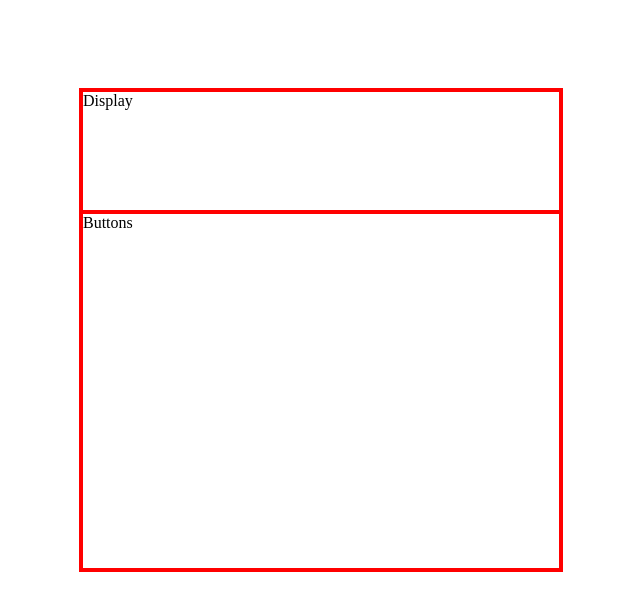
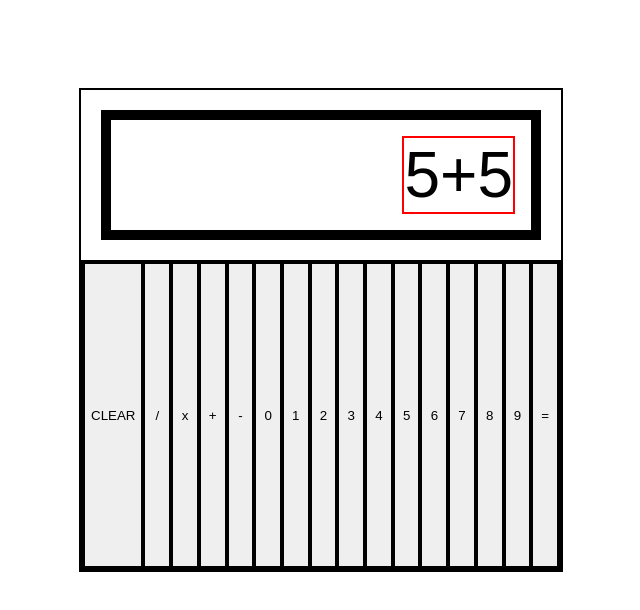
Before and after one commit to benkhuber/calculator, a plain HTML site: page index.html in a window 1280 px wide. Shown: the whole page, without its empty margins (319-959 px from the left). Drawn offline with Linux system fonts and the light colour scheme.

Commit message:
GUI updates

```diff
--- a/index.html
+++ b/index.html
@@ -10,8 +10,27 @@
 </head>
 <body>
     <div class="container">
-        <div class="display">Display</div>
-        <div class="buttons">Buttons</div>
+        <div class="displaybox">
+            <div class="display">5+5</div>
+        </div>
+        <div class="buttons">
+            <button>CLEAR</button>
+            <button>/</button>
+            <button>x</button>
+            <button>+</button>
+            <button>-</button>
+            <button>0</button>
+            <button>1</button>
+            <button>2</button>
+            <button>3</button>
+            <button>4</button>
+            <button>5</button>
+            <button>6</button>
+            <button>7</button>
+            <button>8</button>
+            <button>9</button>
+            <button>=</button>
+        </div>
     </div>
 </body>
 </html>
--- a/script.js
+++ b/script.js
@@ -15,8 +15,16 @@ function divide(a,b) {
 }
 
 function operate(operator, a, b) {
-    if (operator === "addition")
+    if (operator === "add") {
     return add(a,b);
+} else if (operator === "subtract") {
+    return subtract(a,b);
+} else if (operator === "multiply") {
+    return multiply(a,b);
+} else if (operator === "divide") {
+    return divide(a,b);
+}
 }
 
-operate("addition", 5, 12);
+
+operate("subtract", 5, 12);
--- a/style.css
+++ b/style.css
@@ -5,7 +5,7 @@ body {
 }
 
 .container {
-    border: solid red 2px;
+    border: solid black 2px;
     display:flex;
     width: 30rem;
     height: 30rem;
@@ -13,12 +13,32 @@ body {
     flex-direction: column;
 }
 
+.displaybox {
+    border: solid black 10px;
+    flex: 1;
+    margin: 20px;
+    display: flex;
+    justify-content: flex-end;
+    align-items: flex-end;
+}
+
 .display {
     border: solid red 2px;
-    flex: 1
+    font-family: Arial, Helvetica, sans-serif;
+    font-size: 4rem;
+    margin: 1rem;
 }
 
+button {
+    border: solid black 2px;
+    flex: 1;
+
+
+}
 .buttons {
-    border: solid red 2px;
+    border: solid black 2px;
+    display: flex;
+    flex-direction: row;
+    flex-wrap: nowrap;
     flex: 3;
 }
```
